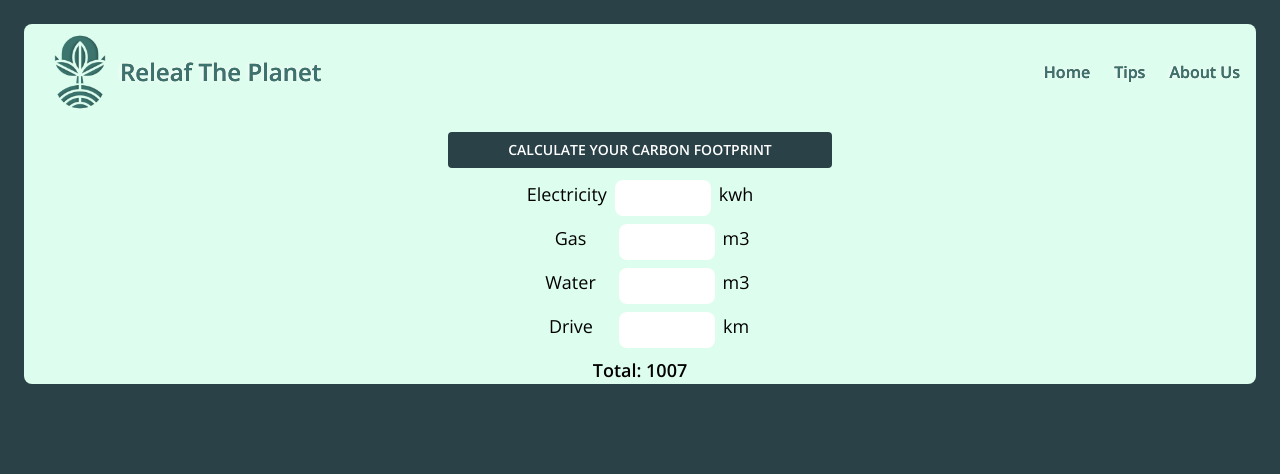
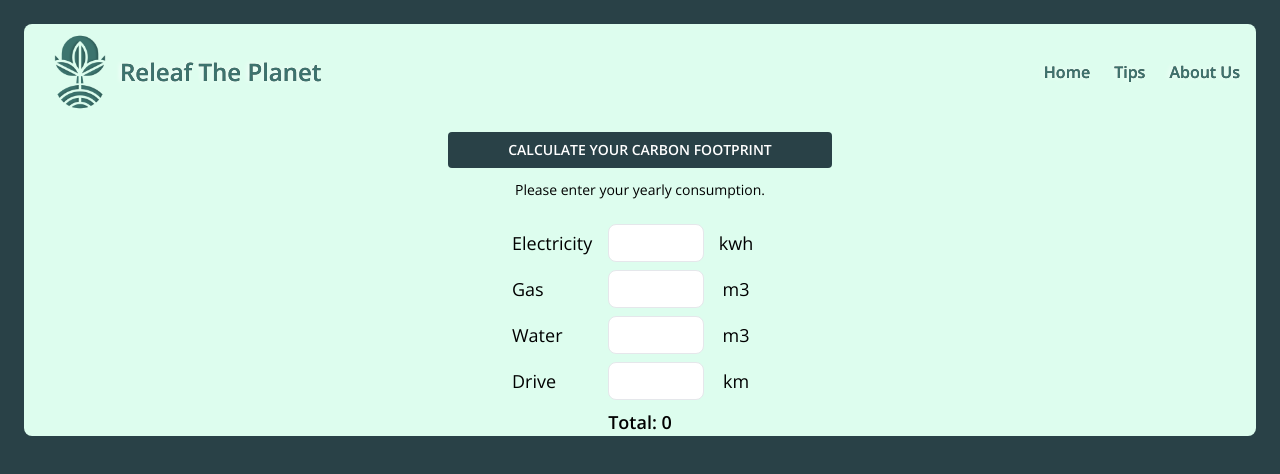
Before and after one commit to paulinevos/releaf, a Next.js app: page /calculate in a window 1280 px wide. Shown: the top 474 px of the page. Built offline with nearby package versions, Linux system fonts and the light colour scheme.

Commit message:
calculation of consumption is ok

```diff
--- a/components/Calculation.js
+++ b/components/Calculation.js
@@ -6,47 +6,54 @@ export function Calculation() {
     {
       name:'Electricity',
       unit: 'kwh',
-      carbonfootprintPerUnit: 100
+      carbonfootprintPerUnit: 100,
+      consumption:'0'
     },
     {
       name:'Gas',
       unit: 'm3',
-      carbonfootprintPerUnit: 201
+      carbonfootprintPerUnit: 201,
+      consumption:'0'
     },
     {
       name:'Water',
       unit: 'm3',
-      carbonfootprintPerUnit: 302
+      carbonfootprintPerUnit: 302,
+      consumption:'0'
     },
     {
       name:'Drive',
       unit: 'km',
-      carbonfootprintPerUnit: 404
+      carbonfootprintPerUnit: 404,
+      consumption:'0'
     }
   ]
   const [costs, setCosts] = useState(data);
 
   const handleCostsChange = event => {
     const _tempCosts = [...costs];
-    _tempCosts[event.target.dataset.id][event.target.name] = event.target.value;
+    _tempCosts[event.target.dataset.id].consumption= event.target.value;
     setCosts(_tempCosts);
   };
 
   const getTotalCosts = () => {
     return costs.reduce((total, e) => {
-      return total + Number(e.carbonfootprintPerUnit);
+      return total + Number(e.consumption);
     }, 0);
   };
 
   return (
     <div className="w-96 text-lg text-center">
       <p className="font-bold text-sm bg-leaf-800 text-white py-2 rounded my-3">CALCULATE YOUR CARBON FOOTPRINT</p>
+      <p className="text-sm mb-6">Please enter your yearly consumption.</p>
       {data.map((e,index) =>
-          <div data-id={index} key={index} className="flex my-2 justify-center">
-            <p className="w-24">{e.name}</p>
-            <input type="number" min="0" step="100" value={e.consumption} data-id={index} className="py-1 pl-3 w-24 rounded-lg"
+          <div data-id={index} key={index} className="flex my-2 justify-center items-center">
+            <div className="w-24">
+              <p className="text-left">{e.name}</p>
+            </div>
+            <input type="number" name="consumption" min="0" step="100" data-id={index} className="py-1 pl-3 w-24 rounded-lg border"
             onChange={handleCostsChange}/>
-            <p className="mx-2">{e.unit}</p>
+            <p className="mx-2 w-12">{e.unit}</p>
          </div>
       )}
       <p className="font-bold">Total: {getTotalCosts()}</p>
```
